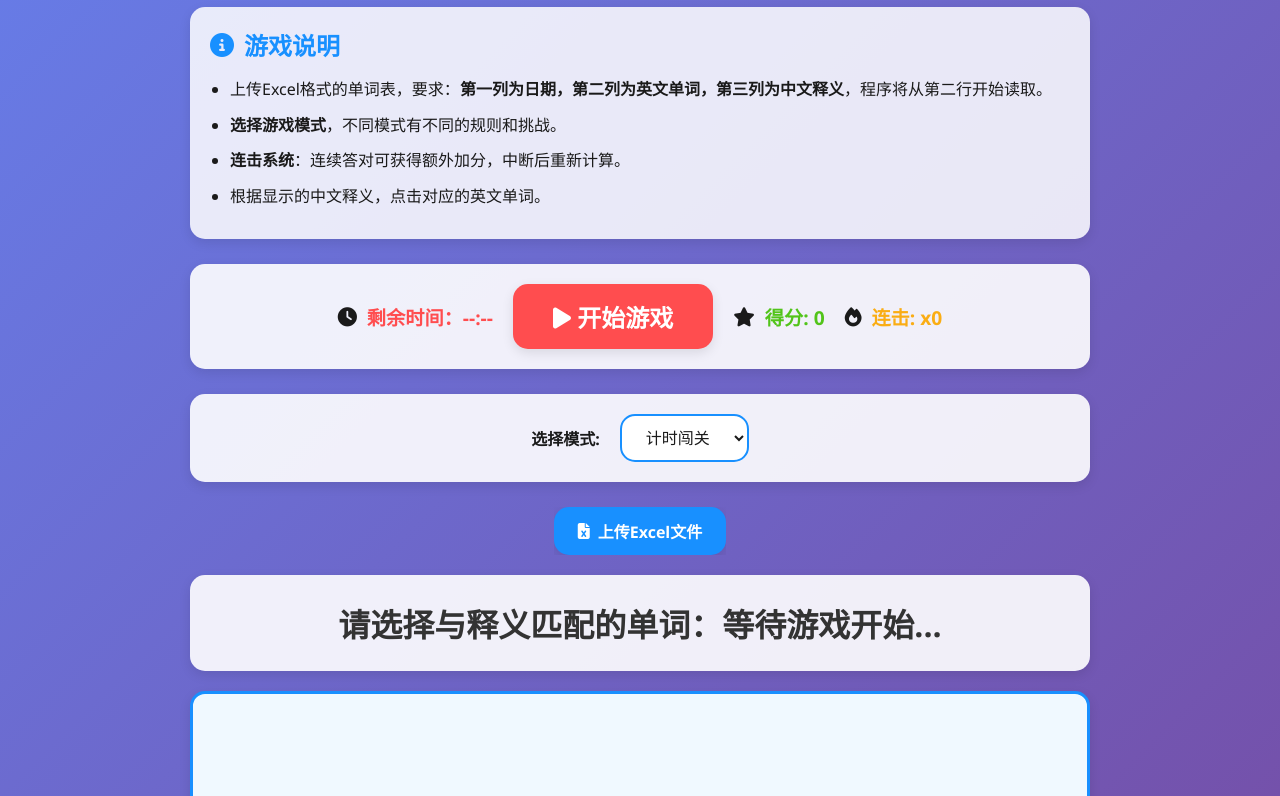
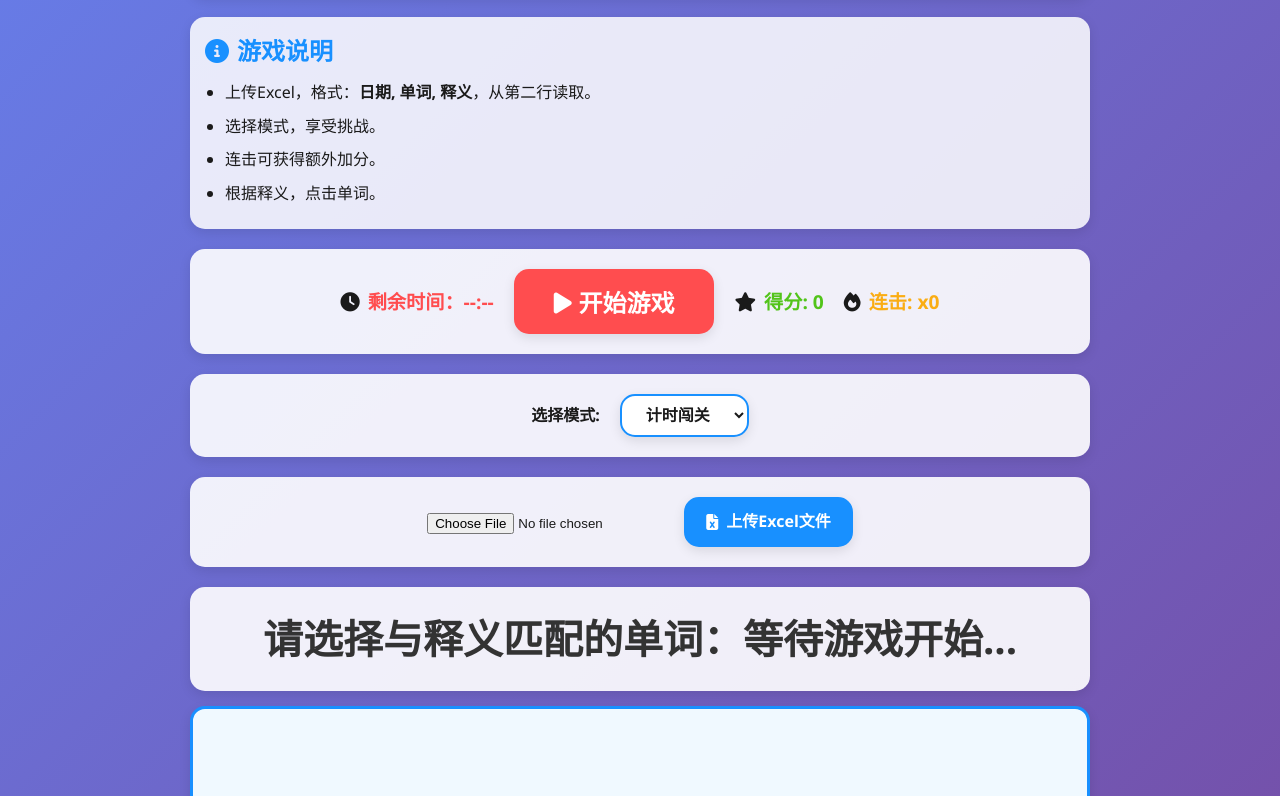
Before and after one commit to curry831/1, a plain HTML site: page index.html in a window 1280 px wide. Shown: the part 158-954 px from the top of the page. Drawn offline with Linux system fonts and the light colour scheme.

Commit message:
Add files via upload

```diff
--- a/index.html
+++ b/index.html
@@ -7,11 +7,14 @@
     <script src="https://cdnjs.cloudflare.com/ajax/libs/xlsx/0.18.5/xlsx.full.min.js"></script>
     <link rel="stylesheet" href="https://cdnjs.cloudflare.com/ajax/libs/font-awesome/6.4.0/css/all.min.css">
     <style>
+        /* ==========================================================================
+   CSS Variables (Root)
+   ========================================================================== */
         :root {
             --primary-color: #1890ff;
             --secondary-color: #52c41a;
             --danger-color: #ff4d4f;
-            --warning-color: #faad14; /* 用于揭示答案 */
+            --warning-color: #faad14;
             --light-bg: #f0f9ff;
             --dark-text: #1a1a1a;
             --light-text: #ffffff;
@@ -20,18 +23,22 @@
             --transition: all 0.3s ease;
         }
 
+        /* ==========================================================================
+   Base & Layout
+   ========================================================================== */
         * {
             margin: 0;
             padding: 0;
             box-sizing: border-box;
-            font-family: 'Segoe UI', 'PingFang SC', 'Hiragino Sans GB', 'Microsoft YaHei', sans-serif;
         }
 
         body {
+            font-family: 'Segoe UI', 'PingFang SC', 'Hiragino Sans GB', 'Microsoft YaHei', sans-serif;
             background: linear-gradient(135deg, #667eea 0%, #764ba2 100%);
             min-height: 100vh;
             color: var(--dark-text);
-            padding: 15px;
+            padding: 10px; /* Reduced padding for mobile */
+            line-height: 1.6;
         }
 
         .container {
@@ -39,37 +46,40 @@
             margin: 0 auto;
         }
 
+        /* ==========================================================================
+   Components
+   ========================================================================== */
         .header {
             text-align: center;
-            padding: 25px 15px;
+            padding: 20px 15px;
             background: rgba(255, 255, 255, 0.9);
             border-radius: var(--border-radius);
             box-shadow: var(--box-shadow);
-            margin-bottom: 25px;
+            margin-bottom: 20px;
         }
 
         h1 {
             color: var(--primary-color);
-            font-size: 2.8rem;
+            font-size: 2.5rem; /* Slightly smaller for mobile */
             margin-bottom: 10px;
             text-shadow: 2px 2px 4px rgba(0, 0, 0, 0.1);
         }
 
         .game-instructions {
             background: rgba(255, 255, 255, 0.85);
-            padding: 20px;
+            padding: 15px;
             border-radius: var(--border-radius);
-            margin-bottom: 25px;
+            margin-bottom: 20px;
             box-shadow: var(--box-shadow);
         }
 
         .game-instructions h2 {
             color: var(--primary-color);
-            margin-bottom: 15px;
-            font-size: 1.5rem;
+            margin-bottom: 10px;
+            font-size: 1.2rem; /* Smaller for mobile */
             display: flex;
             align-items: center;
-            gap: 10px;
+            gap: 8px;
         }
 
         .game-instructions ul {
@@ -77,8 +87,8 @@
         }
 
         .game-instructions li {
-            margin-bottom: 10px;
-            line-height: 1.6;
+            margin-bottom: 8px;
+            font-size: 0.9rem; /* Smaller for mobile */
         }
 
         .control-panel {
@@ -86,19 +96,19 @@
             flex-wrap: wrap;
             justify-content: center;
             align-items: center;
-            gap: 20px;
-            padding: 20px;
+            gap: 15px; /* Reduced gap */
+            padding: 15px; /* Reduced padding */
             background: rgba(255, 255, 255, 0.9);
             border-radius: var(--border-radius);
             box-shadow: var(--box-shadow);
-            margin-bottom: 25px;
+            margin-bottom: 20px;
         }
 
         .control-item {
             display: flex;
             align-items: center;
-            gap: 10px;
-            font-size: 1.2rem;
+            gap: 8px;
+            font-size: 1rem; /* Smaller font */
             font-weight: bold;
         }
 
@@ -115,15 +125,9 @@
             animation: pulse 0.5s;
         }
 
-        @keyframes pulse {
-            0% { transform: scale(1); }
-            50% { transform: scale(1.2); }
-            100% { transform: scale(1); }
-        }
-
         #controlBtn {
-            padding: 15px 40px;
-            font-size: 1.5rem;
+            padding: 12px 30px; /* Slightly smaller */
+            font-size: 1.2rem; /* Slightly smaller */
             background: var(--danger-color);
             color: white;
             border-radius: var(--border-radius);
@@ -139,70 +143,56 @@
             box-shadow: 0 6px 12px rgba(0, 0, 0, 0.15);
         }
 
+        #controlBtn:active {
+            transform: translateY(0);
+        }
+
         #controlBtn:disabled {
             background: #d9d9d9;
             cursor: not-allowed;
             transform: none;
         }
 
-        .mode-selector {
+        .mode-selector, .file-input-label {
             padding: 10px 20px;
             font-size: 1rem;
             border-radius: var(--border-radius);
+            cursor: pointer;
+            transition: var(--transition);
+            font-weight: bold;
+            box-shadow: var(--box-shadow);
             border: 2px solid var(--primary-color);
             background: white;
             color: var(--dark-text);
-            cursor: pointer;
-        }
-
-        .file-upload-container {
-            display: flex;
-            flex-wrap: wrap;
-            gap: 15px;
-            justify-content: center;
-        }
-
-        .file-input-wrapper {
-            position: relative;
-            overflow: hidden;
-            display: inline-block;
-        }
-
-        .file-input-wrapper input[type=file] {
-            position: absolute;
-            left: -9999px;
         }
 
         .file-input-label {
             display: inline-flex;
             align-items: center;
             gap: 8px;
-            padding: 12px 24px;
             background: var(--primary-color);
             color: white;
-            border-radius: var(--border-radius);
-            cursor: pointer;
-            transition: var(--transition);
-            font-weight: bold;
-            box-shadow: var(--box-shadow);
         }
 
-        .file-input-label:hover {
-            background: #096dd9;
+        .mode-selector:hover, .file-input-label:hover {
             transform: translateY(-2px);
+        }
+
+        .mode-selector:active, .file-input-label:active {
+            transform: translateY(0);
         }
 
         .prompt-container {
             text-align: center;
-            margin: 20px 0;
+            margin: 15px 0;
             background: rgba(255, 255, 255, 0.9);
-            padding: 25px;
+            padding: 20px;
             border-radius: var(--border-radius);
             box-shadow: var(--box-shadow);
         }
 
         .chinese-prompt {
-            font-size: 2rem;
+            font-size: 1.5rem; /* Smaller for mobile */
             color: #333;
             font-weight: bold;
         }
@@ -211,8 +201,8 @@
             background: var(--light-bg);
             border: 3px solid var(--primary-color);
             border-radius: var(--border-radius);
-            padding: 20px;
-            min-height: 400px;
+            padding: 15px; /* Reduced padding */
+            min-height: 350px; /* Slightly smaller */
             position: relative;
             box-shadow: var(--box-shadow);
         }
@@ -220,7 +210,7 @@
         .words-container {
             display: flex;
             flex-wrap: wrap;
-            gap: 12px;
+            gap: 10px; /* Reduced gap */
             justify-content: center;
         }
 
@@ -228,19 +218,25 @@
             background: white;
             border: 2px solid var(--primary-color);
             border-radius: 25px;
-            padding: 12px 24px;
+            padding: 15px 25px; /* Larger for touch */
             font-size: 1.1rem;
             cursor: pointer;
             transition: var(--transition);
             box-shadow: var(--box-shadow);
             font-weight: bold;
             position: relative;
+            min-width: 100px; /* Ensure minimum touch target size */
+            text-align: center;
         }
 
         .word-btn:hover:not(:disabled) {
             background: var(--primary-color);
             color: white;
             transform: translateY(-3px) scale(1.05);
+        }
+
+        .word-btn:active:not(:disabled) {
+            transform: translateY(-1px) scale(1.02);
         }
 
         .word-btn.correct {
@@ -268,12 +264,6 @@
             animation: glow 1.5s ease-in-out;
         }
 
-        @keyframes glow {
-            0% { box-shadow: 0 0 5px var(--warning-color); }
-            50% { box-shadow: 0 0 20px var(--warning-color), 0 0 30px var(--warning-color); }
-            100% { box-shadow: 0 0 5px var(--warning-color); }
-        }
-
         .notification {
             position: fixed;
             top: 20px;
@@ -285,7 +275,7 @@
             transform: translateX(150%);
             transition: transform 0.3s ease;
             z-index: 1000;
-            max-width: 300px;
+            max-width: 80%; /* Responsive width */
             font-weight: bold;
         }
 
@@ -298,33 +288,63 @@
         .notification.info { border-left: 5px solid var(--primary-color); color: var(--primary-color); }
         .notification.combo { border-left: 5px solid var(--warning-color); color: var(--warning-color); }
 
+        /* ==========================================================================
+   Animations
+   ========================================================================== */
+        @keyframes pulse {
+            0% { transform: scale(1); }
+            50% { transform: scale(1.1); } /* Reduced scale for subtlety */
+            100% { transform: scale(1); }
+        }
+
         @keyframes shake {
             0%, 100% { transform: translateX(0); }
             10%, 30%, 50%, 70%, 90% { transform: translateX(-5px); }
             20%, 40%, 60%, 80% { transform: translateX(5px); }
         }
 
-        @media (max-width: 768px) {
-            h1 { font-size: 2.2rem; }
-            .chinese-prompt { font-size: 1.5rem; }
-            .word-btn { font-size: 1rem; padding: 10px 18px; }
-            .control-panel { gap: 15px; padding: 15px; }
+        @keyframes glow {
+            0% { box-shadow: 0 0 5px var(--warning-color); }
+            50% { box-shadow: 0 0 20px var(--warning-color), 0 0 30px var(--warning-color); }
+            100% { box-shadow: 0 0 5px var(--warning-color); }
+        }
+
+        /* ==========================================================================
+   Media Queries (Responsive Design)
+   ========================================================================== */
+        @media (min-width: 768px) {
+            body { padding: 15px; }
+            h1 { font-size: 2.8rem; }
+            .game-instructions h2 { font-size: 1.5rem; }
+            .game-instructions li { font-size: 1rem; }
+            .control-panel { gap: 20px; padding: 20px; }
+            .control-item { font-size: 1.2rem; }
+            #controlBtn { font-size: 1.5rem; padding: 15px 40px; }
+            .chinese-prompt { font-size: 2rem; }
+            .game-area { padding: 20px; min-height: 400px; }
+            .word-btn { font-size: 1.1rem; padding: 12px 24px; }
+            .notification { max-width: 300px; }
+        }
+
+        @media (min-width: 1200px) {
+            h1 { font-size: 3.5rem; }
+            .chinese-prompt { font-size: 2.5rem; }
         }
     </style>
 </head>
 <body>
     <div class="container">
         <div class="header">
-            <h1><i class="fas fa-gamepad"></i> 英语单词大作战 - 挑战版</h1>
+            <h1><i class="fas fa-gamepad"></i> 英语单词大作战</h1>
         </div>
 
         <div class="game-instructions">
             <h2><i class="fas fa-info-circle"></i> 游戏说明</h2>
             <ul>
-                <li>上传Excel格式的单词表，要求：<strong>第一列为日期，第二列为英文单词，第三列为中文释义</strong>，程序将从第二行开始读取。</li>
-                <li><strong>选择游戏模式</strong>，不同模式有不同的规则和挑战。</li>
-                <li><strong>连击系统</strong>：连续答对可获得额外加分，中断后重新计算。</li>
-                <li>根据显示的中文释义，点击对应的英文单词。</li>
+                <li>上传Excel，格式：<strong>日期, 单词, 释义</strong>，从第二行读取。</li>
+                <li>选择模式，享受挑战。</li>
+                <li>连击可获得额外加分。</li>
+                <li>根据释义，点击单词。</li>
             </ul>
         </div>
 
@@ -359,7 +379,7 @@
             </select>
         </div>
 
-        <div class="file-upload-container">
+        <div class="control-panel">
             <div class="file-input-wrapper">
                 <input type="file" id="excelFile" accept=".xlsx, .xls" onchange="loadExcelFile(this.files[0])">
                 <label for="excelFile" class="file-input-label">
@@ -640,7 +660,6 @@
                 if (shouldEndRound) {
                     isRoundActive = false;
                     setTimeout(() => {
-                        // 找到正确的答案按钮并高亮
                         const correctBtn = [...document.querySelectorAll('.word-btn')].find(b => b.dataset.chinese === currentPrompt);
                         if (correctBtn) {
                             correctBtn.classList.add('revealed-answer');
@@ -648,7 +667,6 @@
                         }
                         currentWordData.used = true;
 
-                        // **关键修改：移除错误按钮的红色标记**
                         btn.classList.remove('wrong');
 
                         setTimeout(() => {
@@ -658,7 +676,6 @@
                         setTimeout(startRound, 2500);
                     }, 500);
                 } else {
-                    // 还有一次机会，移除错误效果
                     setTimeout(() => btn.classList.remove('wrong'), 500);
                 }
             }
```
